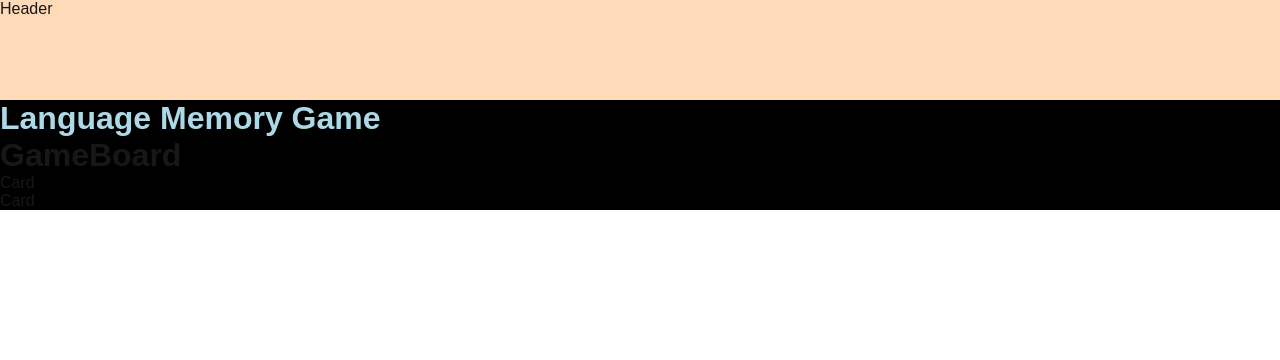
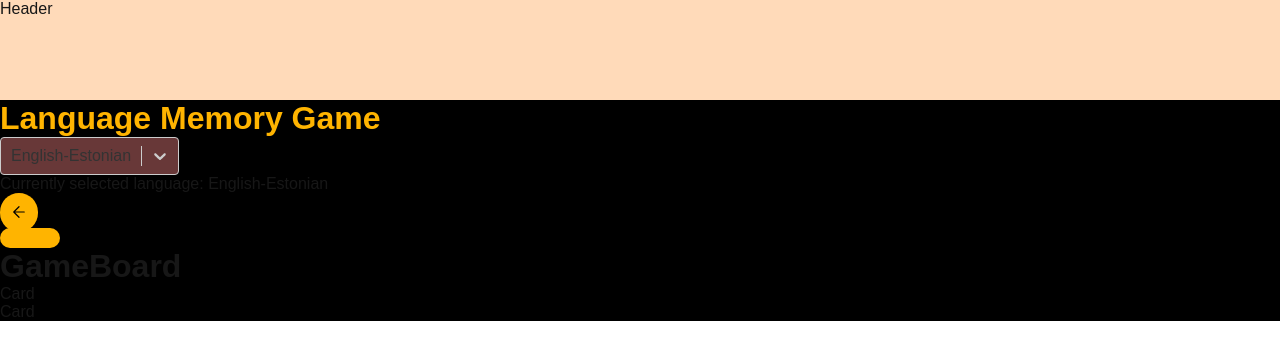
Before and after one commit to punane06/language-memory-game, a Next.js app: page / in a window 1280 px wide. Shown: the top 360 px of the page. Built offline with nearby package versions, Linux system fonts and the light colour scheme.

Commit message:
Koos tehtud

```diff
--- a/app/components/Button.tsx
+++ b/app/components/Button.tsx
@@ -1,10 +1,27 @@
-import React from 'react'
+import React, { ReactNode } from 'react'
 
-const Button = () => {
+const Button = ({
+    title,
+    iconRight,
+    iconLeft,
+    onlyIcon,
+}: {
+    title?: string;
+    iconRight?: ReactNode;
+    iconLeft?: ReactNode;
+    onlyIcon?: ReactNode;
+}) => {
 
-  return (
-    <div>Button</div>
-  )
+    return (
+        <>
+            <button className={`button ${onlyIcon && 'button-only-icon'}`}>
+                {onlyIcon && <div className='button-only-icon'>{onlyIcon}</div>}
+                {iconLeft && <div className='button-icon-left'>{iconLeft}</div>}
+                {title && <div className='button-text'>{title}</div>}
+                {iconRight && <div className='button-icon-right'>{iconRight}</div>}
+            </button>
+        </>
+    )
 }
 
 export default Button
--- /dev/null
+++ b/app/components/Language.tsx
@@ -0,0 +1,12 @@
+import React from 'react'
+import Button from './Button'
+
+const Language = () => {
+  return (
+    <div>
+        <Button iconRight />
+    </div>
+  )
+}
+
+export default Language
--- /dev/null
+++ b/app/components/LanguagePick.tsx
@@ -0,0 +1,37 @@
+'use client'
+import React from 'react'
+import Select from 'react-select';
+
+interface LanguageSelectorProps {
+    onChange: (language: string) => void;
+  }
+  const languageOptions = [
+    { value: 'English-Estonian', label: 'English-Estonian' },
+    { value: 'English-Spanish', label: 'English-Spanish' },
+    { value: 'English-French', label: 'English-French' },
+    // Add more languages as needed
+  ];
+
+
+  const LanguageSelector: React.FC<LanguageSelectorProps> = ({ onChange }) => {
+    const handleChange = (selectedOption: any) => {
+      onChange(selectedOption?.value);
+    };
+
+    return (
+      <div className="language-selector">
+        <Select
+          options={languageOptions}
+          onChange={handleChange}
+          defaultValue={languageOptions[0]}
+          className="react-select-container"
+          classNames={{
+            control: (state) =>
+              state.isFocused ? 'selector-isFocused' : 'selector-notFocused',
+          }}
+          classNamePrefix="react-select"
+        />
+      </div>
+    );
+  };
+  export default LanguageSelector;
--- /dev/null
+++ b/app/components/icons/ArrowDownIcon.tsx
@@ -0,0 +1,27 @@
+const ArrowDownIcon = ({
+    height = '32px',
+    width = '32px',
+    fill = 'currentColor',
+    stroke = 'currentColor',
+    ...props
+}: React.SVGProps<SVGSVGElement>) => (
+    <svg
+    xmlns="http://www.w3.org/2000/svg"
+    width={height}
+    height={width}
+    fill={fill}
+    stroke={stroke}
+    viewBox="0 0 30 30"
+    {...props}
+  >
+    <path
+      stroke={stroke}
+      strokeLinecap="round"
+      strokeLinejoin="round"
+      strokeWidth={2}
+      d="M23.75 15H6.25m0 0L15 23.75M6.25 15 15 6.25"
+    />
+  </svg>
+)
+
+export default ArrowDownIcon
--- a/app/page.tsx
+++ b/app/page.tsx
@@ -1,12 +1,35 @@
+'use client'
 import Header from "./components/Header";
 import GameBoard from "./components/GameBoard";
+import LanguagePick from "./components/LanguagePick";
+import Button from "./components/Button";
+import ArrowDownIcon from "./components/icons/ArrowDownIcon";
+import { useState } from "react";
+import Language from "./components/Language";
 
 
 export default function Home() {
+
+  const [selectedLanguage, setSelectedLanguage] = useState<string>('English-Estonian');
+  const handleLanguageChange = (language: string) => {
+    setSelectedLanguage(language);
+    console.log('Selected language:', language);
+  }
+
+
   return (
     <main className="main">
       <Header />
       <h1 className="title">Language Memory Game</h1>
+      <LanguagePick onChange={handleLanguageChange} />
+      <p>Currently selected language: {selectedLanguage}</p>
+      <Button
+
+        onlyIcon={<ArrowDownIcon width={18} height={18}
+        />}
+      >
+      </Button>
+      <Language />
       <GameBoard />
     </main>
   );
--- a/app/styles/variables.scss
+++ b/app/styles/variables.scss
@@ -1,4 +1,4 @@
-$color-primary: lightblue;
+$color-primary: #FFB400;
 
 .title {
     color: $color-primary;
@@ -13,3 +13,52 @@ $color-primary: lightblue;
     background: #000;
     height: 100%;
 }
+
+
+//Button
+.button {
+    background: $color-primary;
+    display: flex;
+    align-items: center;
+    color: #000;
+    font-size: 18px;
+    border: none;
+    padding: 10px 25px;
+    border-radius: 25px;
+
+    &.button-only-icon {
+        padding: 10px;
+    }
+}
+
+.button-icon-right {
+    margin-bottom: -4px;
+    margin-left: 10px;
+}
+
+.button-icon-left {
+    margin-bottom: -4px;
+    margin-right: 10px;
+}
+
+.button-only-icon {
+    margin-bottom: -4px;
+}
+
+
+//DropDown
+
+.react-select-container {
+    width: fit-content;
+
+    .selector-notFocused {
+        background: #683838;
+    }
+
+    .selector-isFocused {
+        background: #d6a3a3;
+    }
+    .react-select__dropdown-indicators {
+        color: yellow;
+    }
+}
--- a/package.json
+++ b/package.json
@@ -11,7 +11,8 @@
   "dependencies": {
     "next": "14.2.13",
     "react": "^18.3.1",
-    "react-dom": "^18.3.1"
+    "react-dom": "^18.3.1",
+    "react-select": "^5.8.1"
   },
   "devDependencies": {
     "@types/node": "^20",
```
Also changed, not shown: 1 other file (tests, documents, lock files or other folders).
